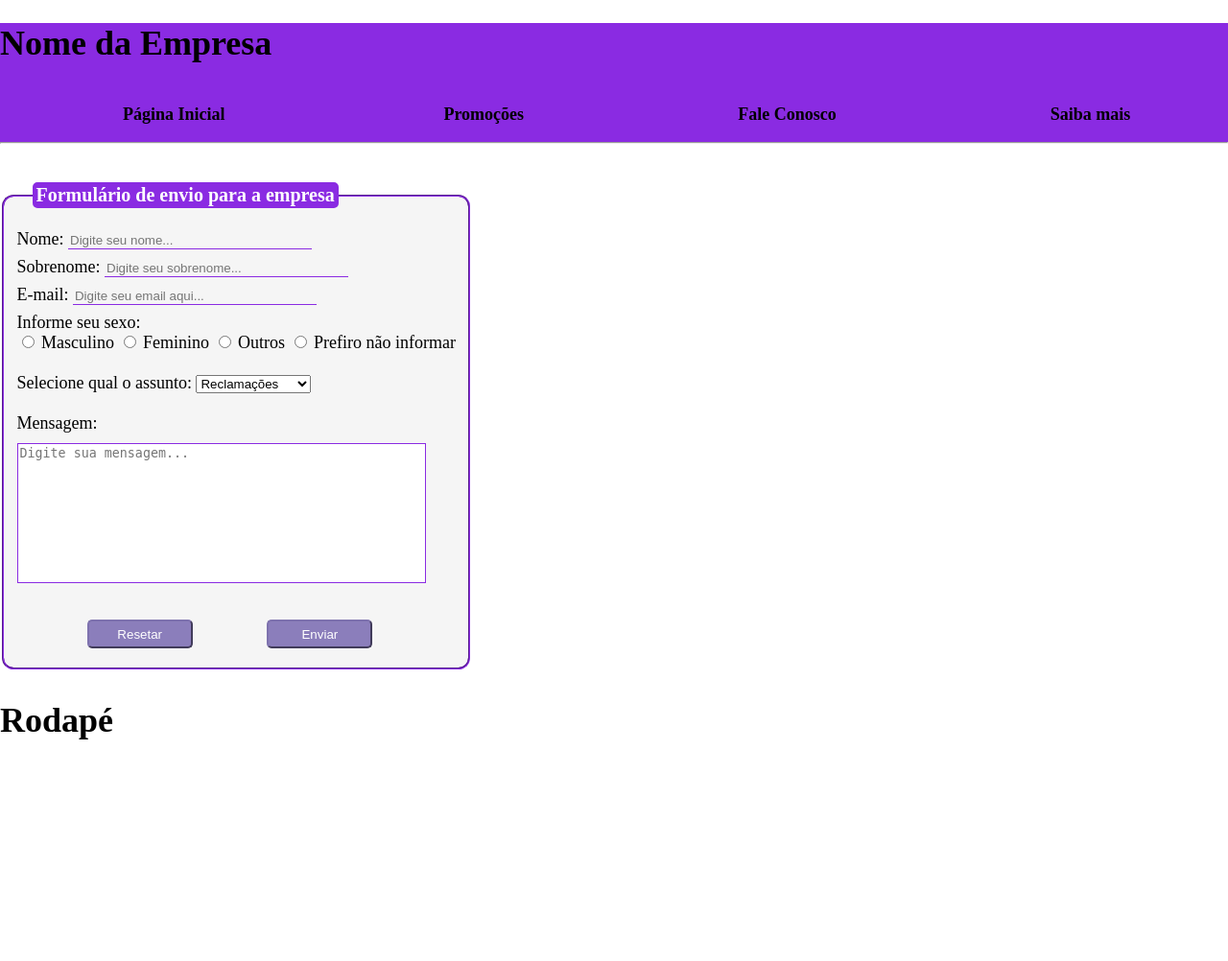
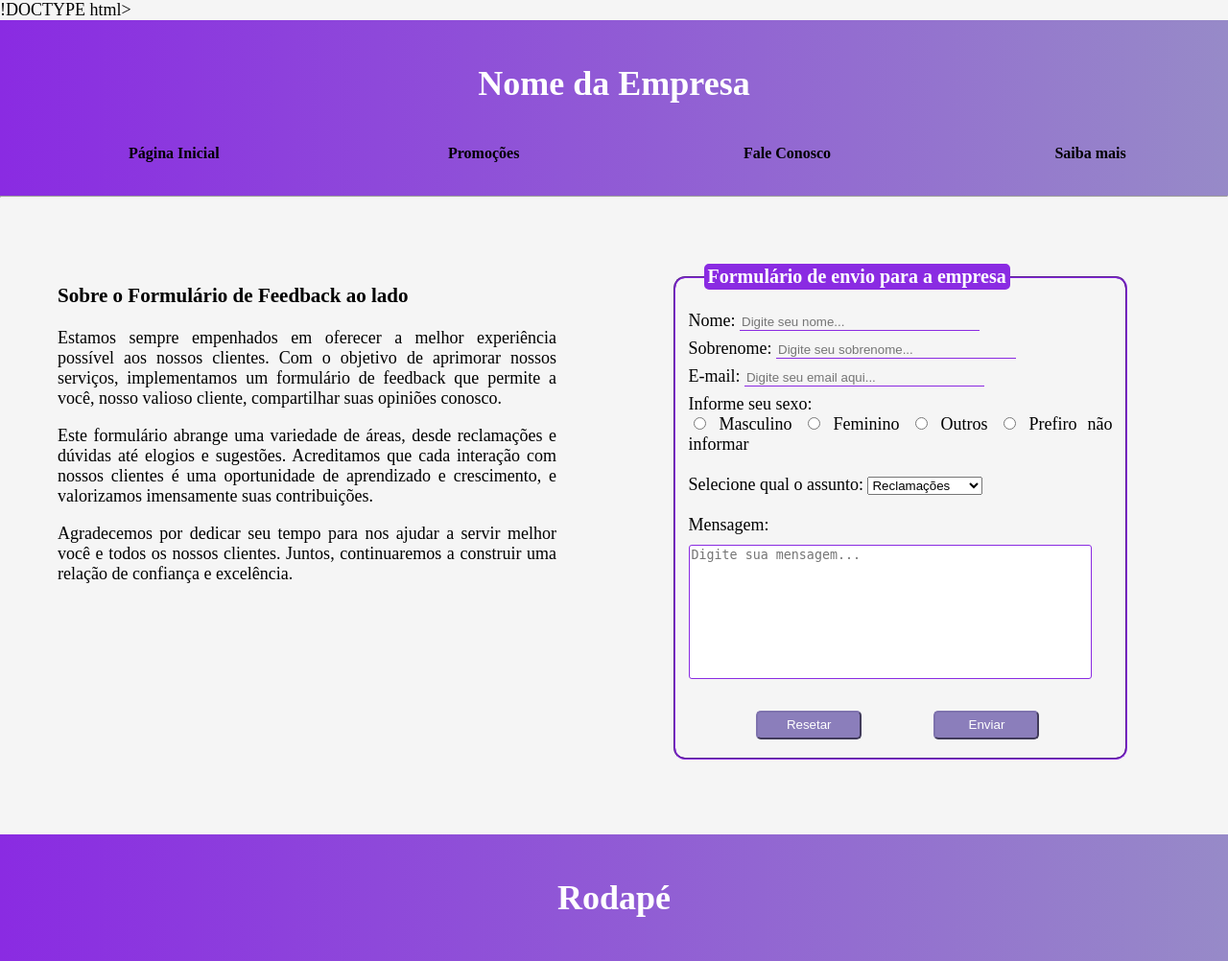
Before and after one commit to Guilhermeee10/Projeto-PHP, a PHP site: page /projeto.html in a window 1280 px wide. Shown: the whole page at 96% size. Before the commit the page ends 771 px from the top, so only its background shows below. Run offline with PHP 8.4, Linux system fonts and the light colour scheme; lists and menus that the app fills with data are empty.

Commit message:
versão 2.0

```diff
--- a/projeto.css
+++ b/projeto.css
@@ -2,22 +2,30 @@ body{
     margin: 0;
     margin-top: 0;
     font-size: 18px;
+    padding: 0 auto;
+    background-color: whitesmoke;
 }
 header{
+    padding: 0 auto;
     margin-top: 0;
-    background-color: blueviolet;
+    color: white;
+    background: linear-gradient(to right, blueviolet, #978ac8);
+    text-align: center;
 }
 table{
     width: 100%;
     margin-top: 40px;
-    margin-bottom: 15px;
+    margin-bottom: 2rem;
 }
-section.formulario{
-    margin-top: 2.5rem;
-    margin-bottom:2rem;
-    position: relative;
+.conteudo{
     display: flex;
 }
+.parte{
+    flex: 56;
+    margin: 10px;
+    padding: 50px;
+    text-align: justify;
+  }
 legend{
     border: 2px solid;
     border-color: blueviolet;
@@ -29,6 +37,7 @@ legend{
     margin-left: 1rem;
 }
 fieldset{
+    width: 85%;
     background-color:whitesmoke;
     border-color: blueviolet;
     border-radius: 2.5%;
@@ -42,11 +51,13 @@ fieldset{
 }
 textarea{
     border-color: blueviolet;
+    border-radius: 3px;
     margin-top: 10px;
     margin-bottom: 10px;
     resize: none;
     width: 420px;
     height: 140px;
+
 }
 .botao_resetar, .botao_enviar{
     margin-left: 16%;
@@ -68,8 +79,14 @@ textarea{
     color: white;
 }
 .botao_resetar:hover{
-
     border-color: #7e72ae;
     background-color: #978ac8;
     color: white;
 }
+footer{
+    margin: 0;
+    padding: 0;
+    background: linear-gradient(to right, blueviolet, #978ac8);
+    text-align: center;
+    color:white;
+}
--- a/projeto.html
+++ b/projeto.html
@@ -1,4 +1,4 @@
-<!DOCTYPE html>
+!DOCTYPE html>
 <html lang="pt-br">
     <head>
         <title></title>
@@ -7,6 +7,7 @@
     </head>
     <body>
         <header>
+            <br>
             <h1>Nome da Empresa</h1>
             <nav>
                 <table class="tabela">
@@ -20,29 +21,41 @@
                 <hr>
             </nav>
         </header>
-        <section class="corpo_do_site">
-            <section class="formulario">
+        <div class="conteudo">
+            <section class="parte">
+                <h3> Sobre o Formulário de Feedback ao lado</h3>
+                <p>
+                    Estamos sempre empenhados em oferecer a melhor experiência possível aos nossos clientes. Com o objetivo de aprimorar nossos serviços, implementamos um formulário de feedback que permite a você, nosso valioso cliente, compartilhar suas opiniões conosco.
+                </p>
+                <p>
+                    Este formulário abrange uma variedade de áreas, desde reclamações e dúvidas até elogios e sugestões. Acreditamos que cada interação com nossos clientes é uma oportunidade de aprendizado e crescimento, e valorizamos imensamente suas contribuições.
+                </p>
+                <p>
+                    Agradecemos por dedicar seu tempo para nos ajudar a servir melhor você e todos os nossos clientes. Juntos, continuaremos a construir uma relação de confiança e excelência.
+                </p>
+            </section>
+            <section class="parte">
                     <form>
                         <fieldset>
                             <legend><b>Formulário de envio para a empresa</b></legend>
                                 <label for="nome">Nome: </label>
-                                <input id="nome" type="text" placeholder="Digite seu nome...">
+                                <input id="nome" type="text" placeholder="Digite seu nome..." required>
                                 <br>
                                 <label for="sobrenome">Sobrenome: </label>
                                 <input id="sobrenome" type="text" placeholder="Digite seu sobrenome...">
                                 <br>
                                 <label for="email">E-mail: </label>
-                                <input id="email" type="email" placeholder="Digite seu email aqui...">
+                                <input id="email" type="email" placeholder="Digite seu email aqui..." required>
                                 <br>
                                 <label>Informe seu sexo: </label>
                                 <br>
-                                <input type="radio" class="sexoa">
+                                <input type="radio" class="sexoa" name="sexo">
                                 <label>Masculino</label>
-                                <input type="radio" class="sexob">
+                                <input type="radio" class="sexob" name="sexo">
                                 <label>Feminino</label>
-                                <input type="radio" class="sexoc">
+                                <input type="radio" class="sexoc" name="sexo">
                                 <label>Outros</label>
-                                <input type="radio" class="sexod">
+                                <input type="radio" class="sexod" name="sexo">
                                 <label>Prefiro não informar</label>
                                 <br>
                                 <br>
@@ -58,18 +71,18 @@
                                 <br>
                                 <label for="caixa">Mensagem: </label>
                                 <br>
-                                <textarea id="caixa"placeholder="Digite sua mensagem..."></textarea>
+                                <textarea id="caixa" placeholder="Digite sua mensagem..." required></textarea>
                                 <br>
                                 <input type="reset" value="Resetar" class="botao_resetar">
                                 <input type="submit" value="Enviar" class="botao_enviar">
                         </fieldset>
                     </form>
             </section>
-            <section class="texto_auxiliar">
-            </section>
-        </section>
+        </div>
         <footer>
+            <br>
             <h1>Rodapé</h1>
+            <br>
         </footer>
     </body>
 </html>
```
